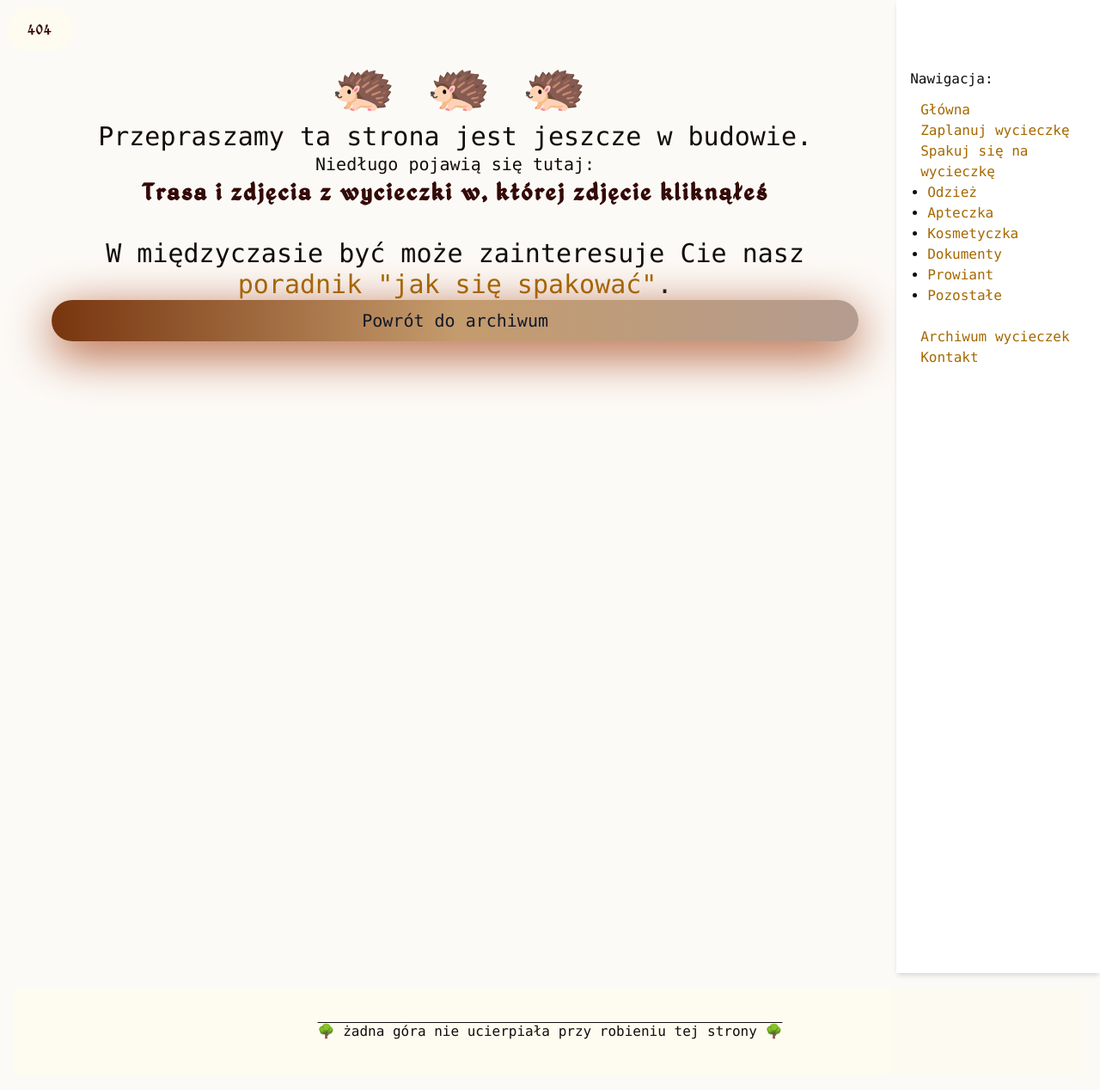
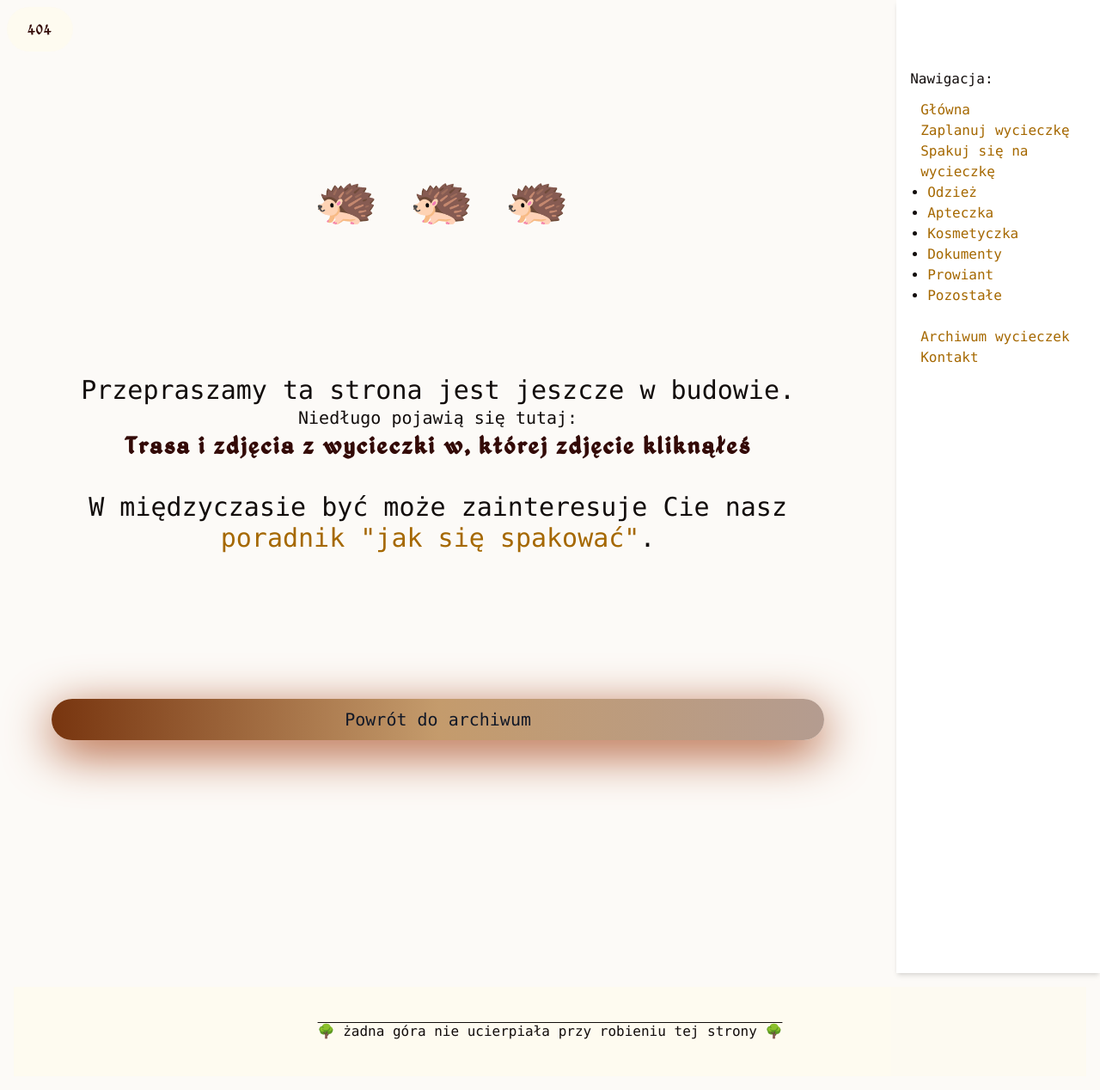
Before and after one commit to kama-pa-go/KGprojects, a Jekyll site: the page built from budowa.md, in a window 1280 px wide. Shown: the whole page at 86% size. Built offline with Jekyll 4.4.1, drawn with Linux system fonts in a browser that asks for light colours.

Commit message:
Your commit message here

```diff
--- a/assets/output.css
+++ b/assets/output.css
@@ -529,9 +529,6 @@
   .min-h-screen {
     min-height: 100vh;
   }
-  .w-1 {
-    width: calc(var(--spacing) * 1);
-  }
   .w-1\/2 {
     width: calc(1/2 * 100%);
   }
@@ -1222,9 +1219,6 @@
   }
   .bg-basicBeage {
     background-color: var(--color-basicBeage);
-  }
-  .bg-black {
-    background-color: var(--color-black);
   }
   .bg-black\/50 {
     background-color: color-mix(in oklab, var(--color-black) 50%, transparent);
--- a/budowa.md
+++ b/budowa.md
@@ -2,8 +2,8 @@
 layout: default1
 title: 404
 ---
-<div class="grid items-center grid-rows-3 justify-center gap-1 h-screen m-5 w-full">
-<div class="w-max-[800px]">
+<div class="grid items-center w-full">
+<div class="grid w-max-[800px] items-center grid-rows-3 justify-center gap-1 h-screen m-5">
     <div class="center animate-bounce text-5xl sm:text-6xl m-1 text-center w-full">🦔 🦔 🦔</div>
     <div class="text-2xl sm:text-3xl text-center"> Przepraszamy ta strona jest jeszcze w budowie.
         <p class="text-xl">Niedługo pojawią się tutaj:</p>
```
